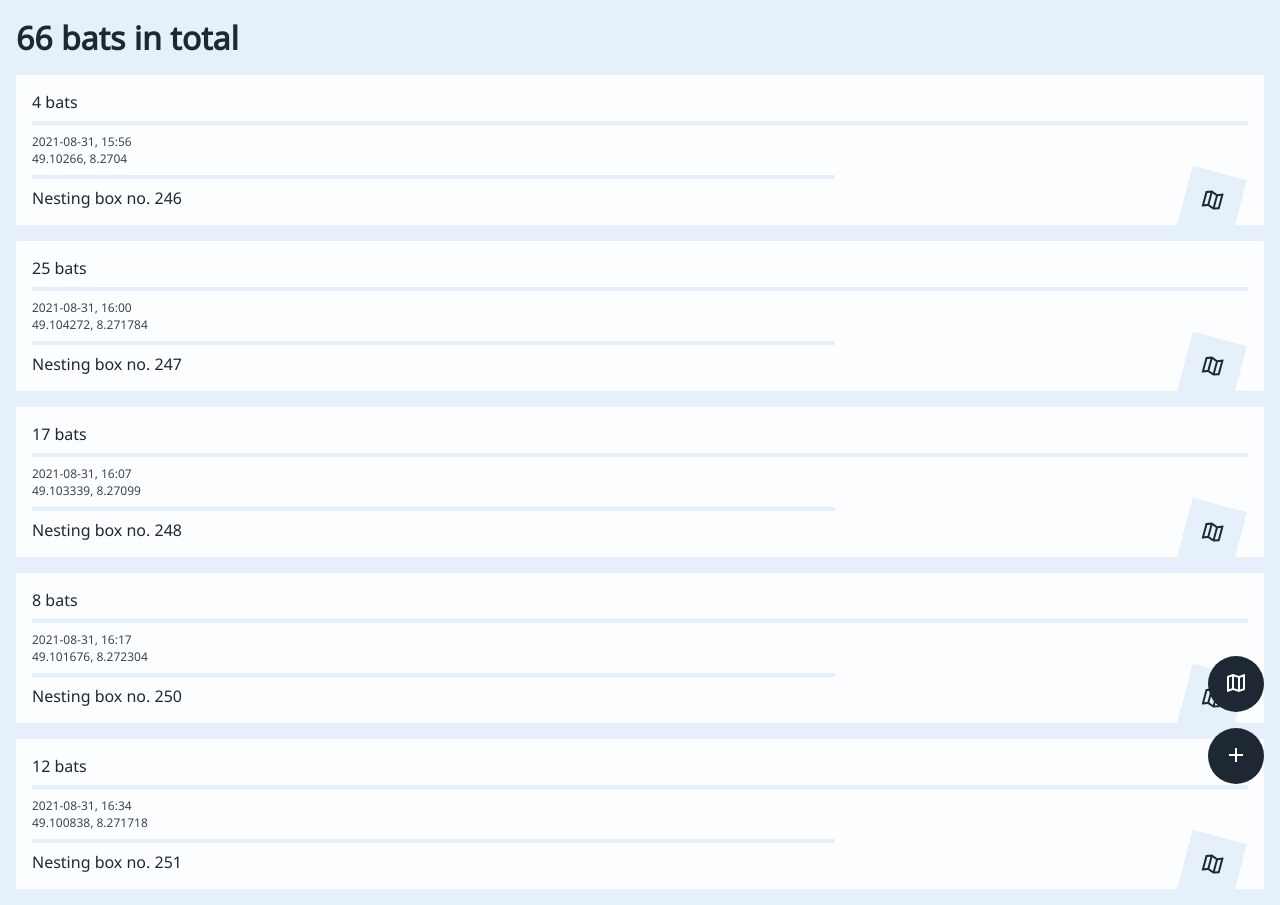
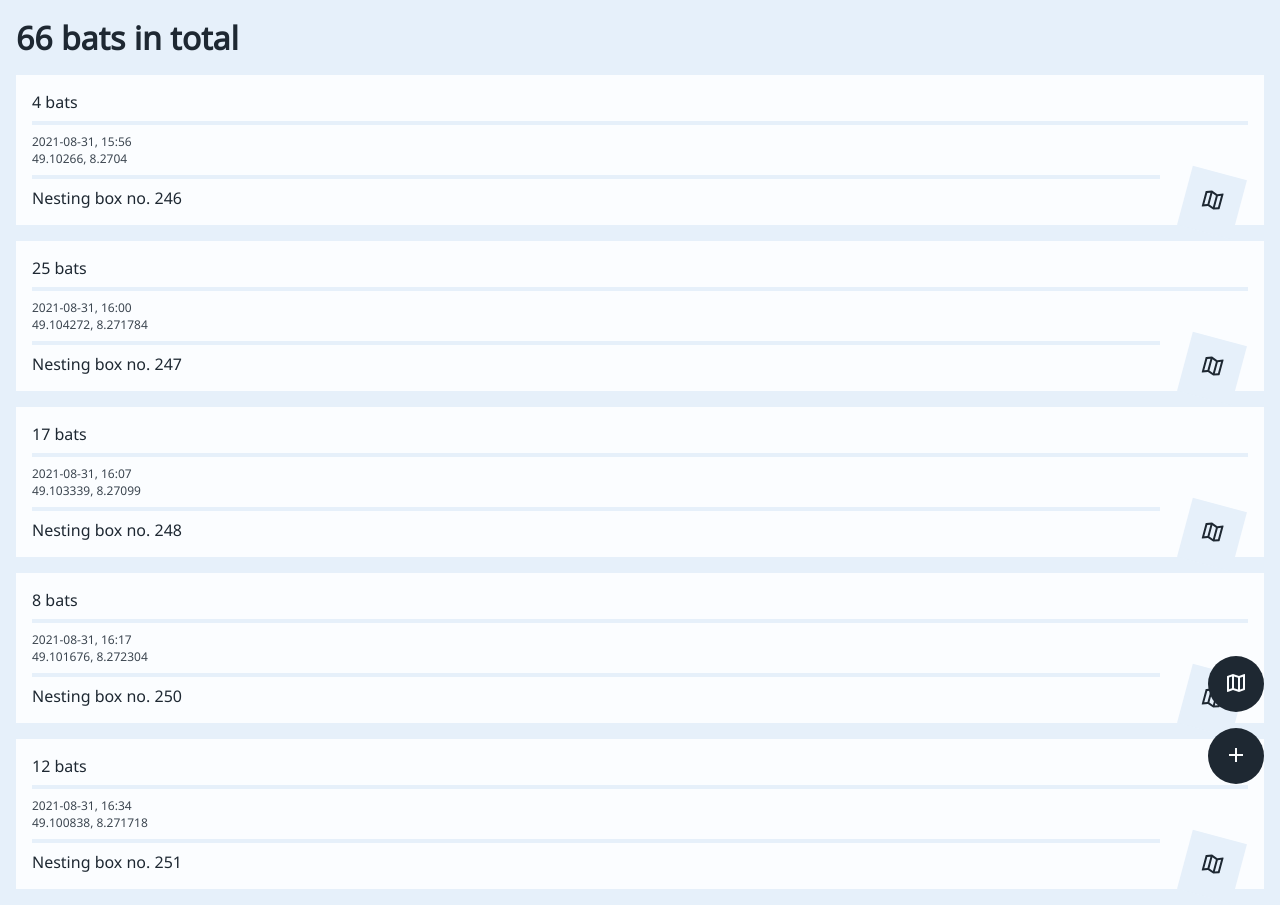
Before and after one commit to gacsphere/capstone-project, a Next.js app: page / in a window 1280 px wide. Built offline with nearby package versions, Linux system fonts and the light colour scheme.

Commit message:
fix styling of separator

```diff
--- a/components/Card.js
+++ b/components/Card.js
@@ -16,14 +16,14 @@ export default function Card({
   return (
     <StyledCard onClick={() => setToEditCardID(id)}>
       <p>{count} bats</p>
-      <SeparatorCard />
+      <SeparatorCard isPrimary />
       <SecondaryInfo>
         {date}, {time}
       </SecondaryInfo>
       <SecondaryInfo>
         {latitude}, {longitude}
       </SecondaryInfo>
-      <SeparatorCard width="66%" />
+      <SeparatorCard />
       <p>Nesting box no. {boxnumber}</p>
       <Span
         onClick={(event) => {
@@ -73,4 +73,5 @@ const SeparatorCard = styled.hr`
   border-style: solid;
   border-color: var(--secondary-gray);
   margin: 0.5rem 0;
+  width: ${({ isPrimary }) => (isPrimary ? "" : "calc(100vw - 9.5rem)")};
 `;
```
